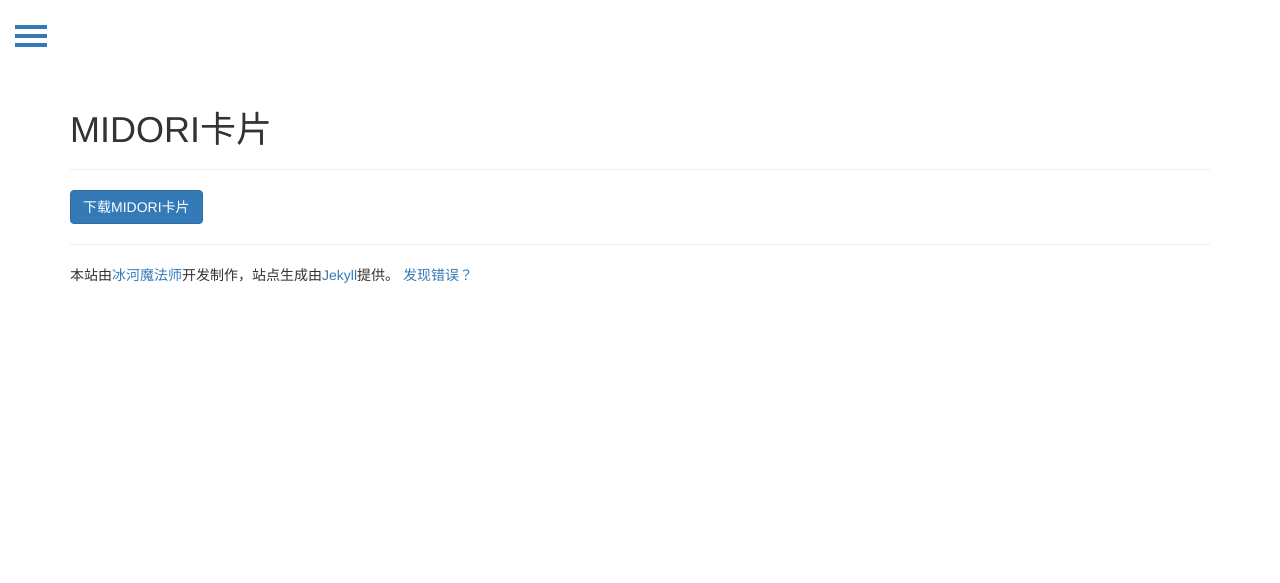
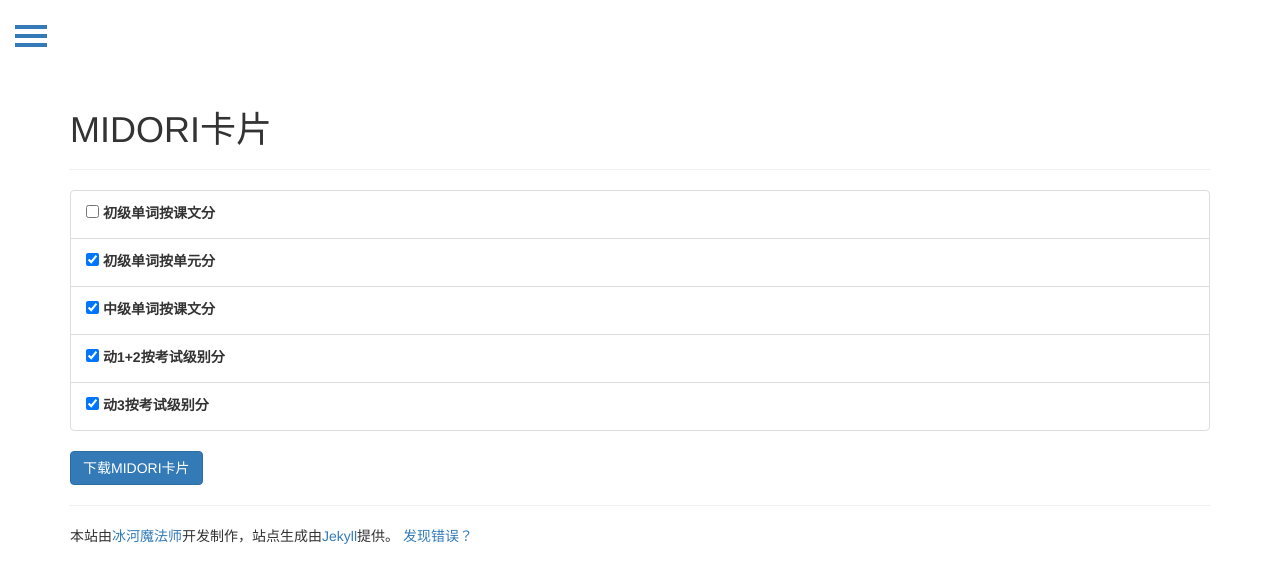
Before and after one commit to wizicer/LearnJapan, a Jekyll site: the page built from _posts/tools/2017-09-07-midoricard.md, in a window 1280 px wide. Shown: the top 583 px of the page. Built offline with Jekyll 4.4.1, drawn with Linux system fonts in a browser that asks for light colours; part of the change alters nothing that is shown.

Commit message:
add more options to generate midori card add verb option

```diff
--- a/_posts/tools/2017-09-07-midoricard.md
+++ b/_posts/tools/2017-09-07-midoricard.md
@@ -5,6 +5,29 @@ description: "MIDORI卡片"
 category: tools
 ---
 
+<div class="list-group">
+<div class="list-group-item">
+  <input id="l1bylesson" type="checkbox">
+  <label for="l1bylesson">初级单词按课文分</label>
+</div>
+<div class="list-group-item">
+  <input id="l1byunit" type="checkbox" checked>
+  <label for="l1byunit">初级单词按单元分</label>
+</div>
+<div class="list-group-item">
+  <input id="l2bylesson" type="checkbox" checked>
+  <label for="l2bylesson">中级单词按课文分</label>
+</div>
+<div class="list-group-item">
+  <input id="verbbylevel" type="checkbox" checked>
+  <label for="verbbylevel">动1+2按考试级别分</label>
+</div>
+<div class="list-group-item">
+  <input id="suruverbbylevel" type="checkbox" checked>
+  <label for="suruverbbylevel">动3按考试级别分</label>
+</div>
+
+</div>
 <button class="downloadMidoriCards btn btn-primary">下载MIDORI卡片</button>
 
 <script>
@@ -21,70 +44,55 @@ $(document).ready(function() {
 
     document.body.removeChild(element);
   }
-  $('button.downloadMidoriCards').on('click', function(e) {
-    e.preventDefault();
-    $.ajax('{{basepath}}/words.json', { dataType: "json" })
-      .done(function (res) {
-        function convertMasuToJisyo(word, pos) {
-          let cjisyo = {};
-          cjisyo["き"] = "く";
-          cjisyo["ぎ"] = "ぐ";
-          cjisyo["び"] = "ぶ";
-          cjisyo["み"] = "む";
-          cjisyo["に"] = "ぬ";
-          cjisyo["ち"] = "つ";
-          cjisyo["り"] = "る";
-          cjisyo["い"] = "う";
-          cjisyo["し"] = "す";
-          let jisyo  = word.replace(/ます$/g, "");
-          if (pos.endsWith('2')) {
-            jisyo += "る";
-          } else if (pos.endsWith('3')) {
-            jisyo = jisyo.slice(0, -1) + "する";
-          } else {
-            jisyo = jisyo.slice(0, -1) + cjisyo[jisyo.slice(-1)];
-          }
+  function convertMasuToJisyo(word, pos) {
+    let cjisyo = {};
+    cjisyo["き"] = "く";
+    cjisyo["ぎ"] = "ぐ";
+    cjisyo["び"] = "ぶ";
+    cjisyo["み"] = "む";
+    cjisyo["に"] = "ぬ";
+    cjisyo["ち"] = "つ";
+    cjisyo["り"] = "る";
+    cjisyo["い"] = "う";
+    cjisyo["し"] = "す";
+    let jisyo  = word.replace(/ます$/g, "");
+    if (pos.endsWith('2')) {
+      jisyo += "る";
+    } else if (pos.endsWith('3')) {
+      jisyo = jisyo.slice(0, -1) + "する";
+    } else {
+      jisyo = jisyo.slice(0, -1) + cjisyo[jisyo.slice(-1)];
+    }
 
-          return jisyo;
-        }
-        function getWords(lesson, data) {
-          let d = data
-          .filter(_ => _[5].indexOf(lesson) > -1)
-          .map(function(p) {
-            let word = p[4];
-            let pos = p[2];
-            let pp = word;
-            if (word.endsWith("ます") && pos.startsWith("动")) // only process verb in masu
-              pp = convertMasuToJisyo(word, pos);
-            let display = pp.replace(/!(.*?)\((.*?)\)/g, '$1') // remove ruby
-                            .replace(/～/g, '') // remove ～
-                            .replace(/([\u4E00-\u9FAF]{2})する/g, '$1') // remove する
-                            .replace(/^[おご]([\u4E00-\u9FAF]+)/g, '$1') // remove おご
-                            ;
-              //let display = p.replace(/\<rt\>(.*?)\<\/rt\>/g, '')
-              //              .replace(/\<ruby\>(.*?)\<\/ruby\>/g, '$1');
-              return { t:1, i:display }});
-          return d;
-        }
-        let arr = [];
-        for(let i = 1; i <= 12; i++) {
-          let warr = [];
-          for(let j = 1; j <= 4; j++) {
-            let lesson = (i - 1) * 4 + j;
-            let lid = " " + ("00" + lesson).slice(-3);
-            //arr.push({ n:"初级第" + i + "课", b:getWords(lid, res.data) });
-            warr = warr.concat(getWords(lid, res.data));
-          }
-          arr.push({ n:"初级第" + i + "单元", b:warr });
-        }
-        for(let i = 1; i <= 32; i++) {
-          let lesson = "m" + ("0" + i).slice(-2);
-          arr.push({ n:"中级第" + i + "课", b:getWords(lesson, res.data) });
-        }
-        let name = '标日词汇';
-        let output = JSON.stringify({version:1,data:{n:name,f:arr},isroot:0});
-        //let output = JSON.stringify({version:1,data:{n:name,b:Array.from(list)},isroot:0});
-        output = output.replace(/"version":/g, 'version:')
+    return jisyo;
+  }
+  function getWords(lesson, data, filterCallback) {
+    let d = data;
+    if (filterCallback != undefined) {
+      d = d.filter(filterCallback);
+    }
+    d = d
+    .filter(_ => _[5].indexOf(lesson) > -1)
+    .map(function(p) {
+      let word = p[4];
+      let pos = p[2];
+      let pp = word;
+      if (word.endsWith("ます") && pos.startsWith("动")) // only process verb in masu
+        pp = convertMasuToJisyo(word, pos);
+      let display = pp.replace(/!(.*?)\((.*?)\)/g, '$1') // remove ruby
+                      .replace(/～/g, '') // remove ～
+                      .replace(/([\u4E00-\u9FAF]{2})する/g, '$1') // remove する
+                      .replace(/^[おご]([\u4E00-\u9FAF]+)/g, '$1') // remove おご
+                      ;
+        //let display = p.replace(/\<rt\>(.*?)\<\/rt\>/g, '')
+        //              .replace(/\<ruby\>(.*?)\<\/ruby\>/g, '$1');
+        return { t:1, i:display }});
+    return d;
+  }
+  function formatToMidoriOutput(name, arr) {
+    // example output: {version:1,data:{n:"漢字2",b:[{t:1,i:"生"},{t:1,i:"下"}]},isroot:0}
+    let json = JSON.stringify({version:1,data:{n:name,f:arr},isroot:0});
+    return json.replace(/"version":/g, 'version:')
                       .replace(/"data":/g, 'data:')
                       .replace(/"n":/g, 'n:')
                       .replace(/"b":/g, 'b:')
@@ -92,9 +100,66 @@ $(document).ready(function() {
                       .replace(/"f":/g, 'f:')
                       .replace(/"i":/g, 'i:')
                       .replace(/"isroot":/g, 'isroot:');
-        /* example output: {version:1,data:{n:"漢字2",b:[{t:1,i:"生"},{t:1,i:"下"}]},isroot:0} */
+  }
+  $('button.downloadMidoriCards').on('click', function(e) {
+    e.preventDefault();
+    $.ajax('{{basepath}}/words.json', { dataType: "json" })
+      .done(function (res) {
+        let arr = [];
+        if ($("#l1bylesson").prop('checked')) {
+          for(let i = 1; i <= 48; i++) {
+            let lid = " " + ("00" + i).slice(-3);
+            arr.push({ n:"初级第" + i + "课", b:getWords(lid, res.data) });
+          }
+        }
+        if ($("#l1byunit").prop('checked')) {
+          for(let i = 1; i <= 12; i++) {
+            let warr = [];
+            for(let j = 1; j <= 4; j++) {
+              let lesson = (i - 1) * 4 + j;
+              let lid = " " + ("00" + lesson).slice(-3);
+              warr = warr.concat(getWords(lid, res.data));
+            }
+            arr.push({ n:"初级第" + i + "单元", b:warr });
+          }
+        }
+        if ($("#l2bylesson").prop('checked')) {
+          for(let i = 1; i <= 32; i++) {
+            let lesson = "m" + ("0" + i).slice(-2);
+            arr.push({ n:"中级第" + i + "课", b:getWords(lesson, res.data) });
+          }
+        }
+        function pushWordsByLevel(arr, data, suffix, filter) {
+          for(let i = 1; i <= 2; i++) {
+            let warr = [];
+            for(let j = 1; j <= 24; j++) {
+              let lesson = (i - 1) * 24 + j;
+              let lid = " " + ("00" + lesson).slice(-3);
+              warr = warr.concat(getWords(lid, data, filter));
+            }
+            arr.push({ n:"N" + (6 - i) + suffix, b:warr });
+          }
+          for(let i = 1; i <= 2; i++) {
+            let warr = [];
+            for(let j = 1; j <= 16; j++) {
+              let lesson = (i - 1) * 16 + j;
+              let lid = "m" + ("0" + lesson).slice(-2);
+              warr = warr.concat(getWords(lid, data, filter));
+            }
+            arr.push({ n:"N" + (4 - i) + suffix, b:warr });
+          }
+        }
+        if ($("#verbbylevel").prop('checked')) {
+          let filterVerb = _ => _[2] == "动1" || _[2] == "动2"
+          pushWordsByLevel(arr, res.data, "动1+2", filterVerb);
+        }
+        if ($("#suruverbbylevel").prop('checked')) {
+          let filterVerb = _ => _[2] == "动3"
+          pushWordsByLevel(arr, res.data, "する動詞", filterVerb);
+        }
+        let name = '标日词汇';
+        let output = formatToMidoriOutput(name, arr);
         download(name + ".midori", output);
-        //console.log(output);
       });
   });
 });
```
